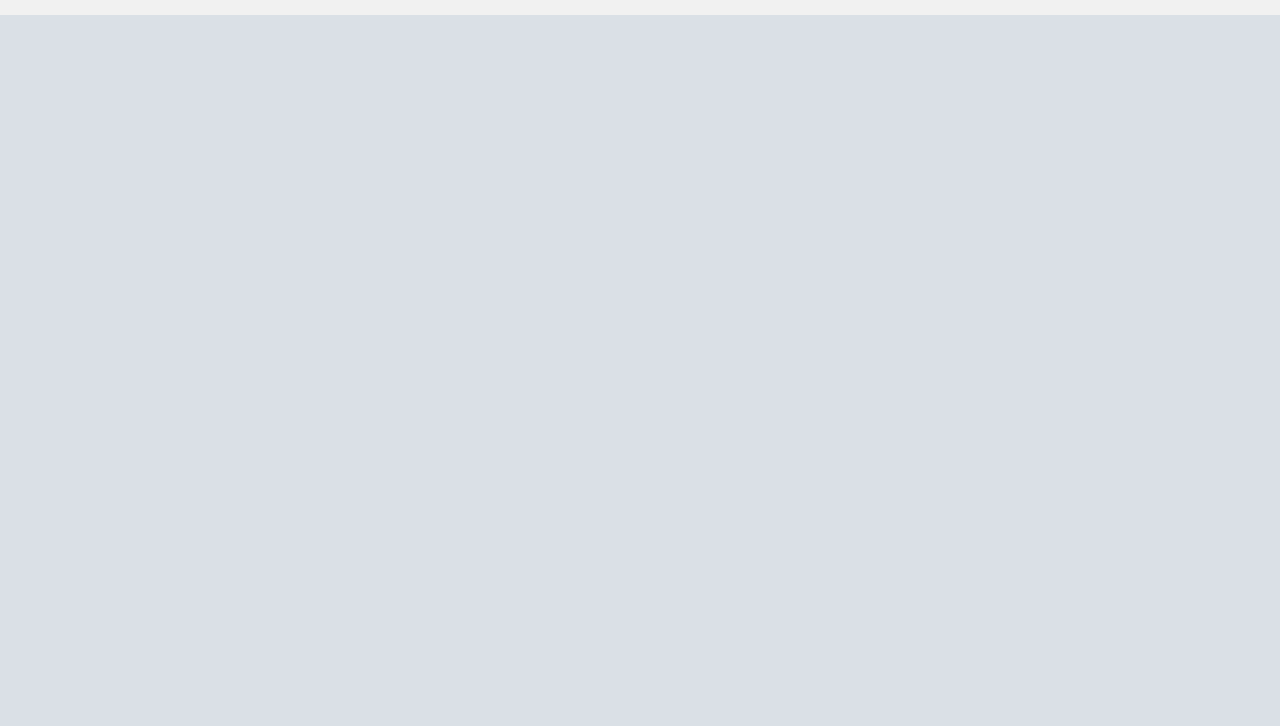
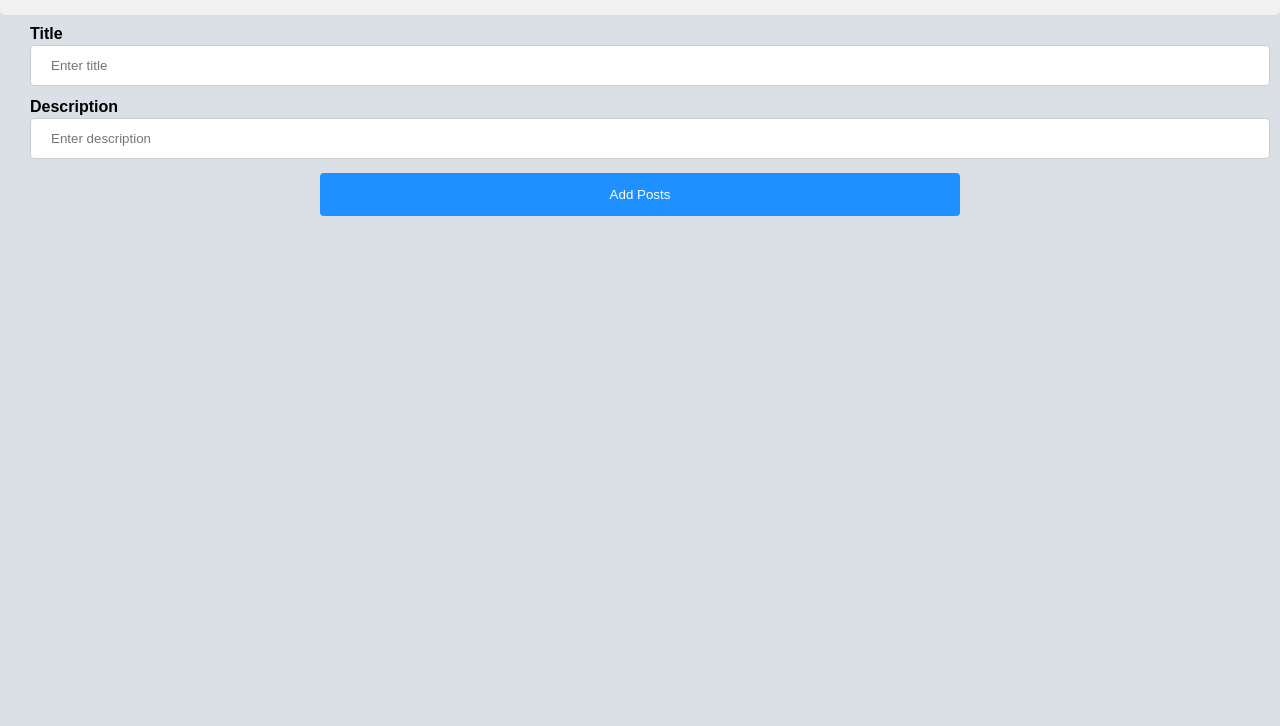
Before and after one commit to CA-G12/Reddit-App-Nader, a website: page public/pages/homePage.html in a window 1280 px wide. Shown: the part 74-800 px from the top of the page. Drawn offline with Linux system fonts and the light colour scheme; no server answers.

Commit message:
create add posts fun

```diff
--- a/public/pages/homePage.html
+++ b/public/pages/homePage.html
@@ -12,13 +12,33 @@
     <div class="header">
       <a href="/" class="logo">Reddit</a>
       <div class="header-right">
-        <a class="active" href="/login" id = "logout">Logout</a>
+        <a class="active" href="/login" id="logout">Logout</a>
       </div>
+    </div>
+    <div class="addPosts">
+      <form class="addPostsForm" method="post" action="/homePage">
+        <div class="titleDiv">
+        <label for="title" ><b>Title</b></label>
+        <br>
+        <input type="text" placeholder="Enter title" name="title" id="title" />
+        <br>
+      </div>
+      <div class="descriptionDiv">
+        <label for="description"><b>Description</b></label>
+        <br>
+        <input type="text" placeholder="Enter description" name="description" />
+        <br>
+      </div>
+        <div class="clearfix">
+          <button type="submit" id="submit" class="bntAddPosts">
+            Add Posts
+          </button>
+        </div>
+      </form>
     </div>
     <div id="container"></div>
     <script src="../script/homePage.js"></script>
-    <script src = "../script/deleteAllCookies.js"></script>
-    <script src = "../script/checkLoggedUser.js"></script>
-
+    <script src="../script/deleteAllCookies.js"></script>
+    <script src="../script/checkLoggedUser.js"></script>
   </body>
 </html>
--- a/public/style/homePage.css
+++ b/public/style/homePage.css
@@ -79,6 +79,13 @@ padding: 10px;
   touch-action: manipulation;
   width: 100%;
 }
+.titleDiv{
+    margin: 10px;
+}
+
+.descriptionDiv{
+    margin: 10px;
+}
 
 .button-9:disabled {
   cursor: default;
@@ -87,3 +94,40 @@ padding: 10px;
 .button-9:focus {
   box-shadow: rgba(50, 50, 93, .1) 0 0 0 1px inset, rgba(50, 50, 93, .2) 0 6px 15px 0, rgba(0, 0, 0, .1) 0 2px 2px 0, rgba(50, 151, 211, .3) 0 0 0 4px;
 }
+
+
+input[type=text], select {
+    width: 100%;
+    padding: 12px 20px;
+    margin: 2px 0;
+    display: inline-block;
+    border: 1px solid #ccc;
+    border-radius: 4px;
+    box-sizing: border-box;
+  }
+
+  button[type=submit] {
+
+    width: 50%;
+    background-color: dodgerblue;
+    color: white;
+    padding: 14px 20px;
+    margin: 2px 0;
+    border: none;
+    border-radius: 4px;
+    cursor: pointer;
+  }
+
+  button[type=submit]:hover {
+    background-color: dodgerblue;
+  }
+
+  div {
+    border-radius: 5px;
+  }
+
+  .clearfix{
+    display: flex;
+    justify-content:center;
+    justify-items: center;
+  }
--- a/server/controllers/index.js
+++ b/server/controllers/index.js
@@ -5,6 +5,7 @@ const homePagePath = require("./homePagePath");
 const getAllPost = require("./getAllPosts");
 const loginVerify = require("./loginValidation");
 const logout = require("./logout");
+const addPostsRouter = require("./addPostsRouter");
 module.exports = {
   addUserRouter,
   addUserPath,
@@ -12,5 +13,6 @@ module.exports = {
   homePagePath,
   getAllPost,
   loginVerify,
-  logout
+  logout,
+  addPostsRouter
 };
--- a/server/router/index.js
+++ b/server/router/index.js
@@ -1,9 +1,9 @@
 const router = require("express").Router();
 
-const {addUserRouter,addUserPath,loginpath,homePagePath,getAllPost,loginVerify,logout} = require('../controllers');
+const {addUserRouter,addUserPath,loginpath,homePagePath,getAllPost,loginVerify,logout,addPostsRouter} = require('../controllers');
 
 const verifyToken = require('../middlewares/verifyToken');
-const isLogin = require('../middlewares/isLogin')
+
 router.get("/logout", logout);
 router.get('/isLogin',logout);
 router.post('/singup',addUserRouter);
@@ -11,7 +11,7 @@ router.get('/addUser',addUserPath);
 router.get('/login',loginpath);
 router.post('/login',loginVerify);
 router.get('/homePage',verifyToken,homePagePath);
-router.get('homePage',isLogin)
+router.post('/homePage',verifyToken,addPostsRouter);
 router.get('/posts',getAllPost);
 
 module.exports = router;
```
Also changed, not shown: public/pages/login.html (+0 -1 lines), server/controllers/addPostsRouter.js (added, +18 -0 lines), server/database/queries/addPosts.js (added, +10 -0 lines), server/middlewares/isLogin.js (deleted, +0 -23 lines), server/middlewares/verifyToken.js (+12 -13 lines).
